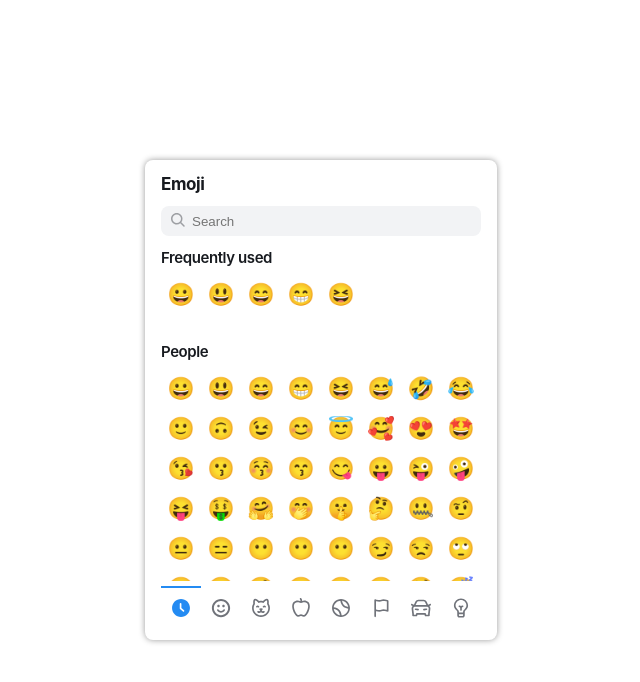
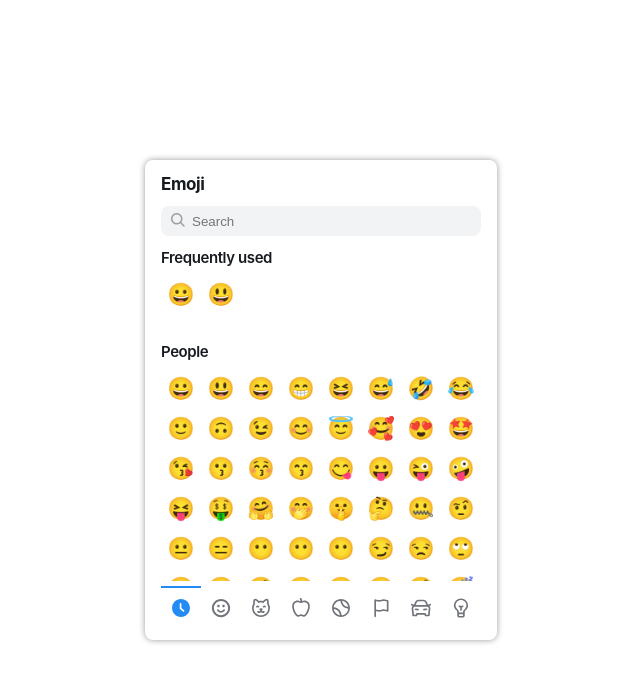
Before and after one commit to ivarden/emoji, a React (Create React App) app: page / in a window 1280 px wide. Shown: the top 682 px of the page, without its empty margins (319-959 px from the left). Built offline with nearby package versions, Linux system fonts and the light colour scheme.

Commit message:
add frequently icon

```diff
--- a/src/emoji/icons/index.tsx
+++ b/src/emoji/icons/index.tsx
@@ -9,22 +9,26 @@ interface IconItem {
 type IconsType = {
   icons: Array<IconItem>;
   title: { id: string; name: string };
+  iconsFrequentlyHandler: Function;
 };
 
 const Icons: React.FC<IconsType> = ({
   icons = [],
   title = { id: "1", name: "Title" },
+  iconsFrequentlyHandler,
 }): JSX.Element => {
   return (
     <div className={s.iconsWrap}>
       <span id={title.id}></span>
-      <span className={s.title}>
-        {title.name}
-      </span>
+      <span className={s.title}>{title.name}</span>
       <div className={s.icons}>
         {icons.length > 0 ? (
           icons.map((item) => (
-            <div className={s.iconWrap} key={item.codes}>
+            <div
+              className={s.iconWrap}
+              key={item.codes}
+              onClick={() => iconsFrequentlyHandler(item)}
+            >
               <span className={s.icon} title={item.name}>
                 {item.char}
               </span>
--- a/src/emoji/iconsFrequently.js
+++ b/src/emoji/iconsFrequently.js
@@ -15,29 +15,5 @@ const frequently = [
     group: "Smileys & Emotion",
     subgroup: "face-smiling",
   },
-  {
-    codes: "1F604",
-    char: "😄",
-    name: "grinning face with smiling eyes",
-    category: "People",
-    group: "Smileys & Emotion",
-    subgroup: "face-smiling",
-  },
-  {
-    codes: "1F601",
-    char: "😁",
-    name: "beaming face with smiling eyes",
-    category: "People",
-    group: "Smileys & Emotion",
-    subgroup: "face-smiling",
-  },
-  {
-    codes: "1F606",
-    char: "😆",
-    name: "grinning squinting face",
-    category: "People",
-    group: "Smileys & Emotion",
-    subgroup: "face-smiling",
-  },
 ];
 export default frequently;
--- a/src/emoji/index.tsx
+++ b/src/emoji/index.tsx
@@ -39,6 +39,10 @@ const Emoji: React.FC = () => {
     );
   };
 
+  const iconsFrequentlyHandler = (icon: Icon) => {
+    setFrequently((prev) => [...prev, icon]);
+  };
+
   return (
     <>
       <div className={s.wrap}>
@@ -49,17 +53,26 @@ const Emoji: React.FC = () => {
             <Icons
               icons={frequently}
               title={{ id: "Frequently", name: "Frequently used" }}
+              iconsFrequentlyHandler={iconsFrequentlyHandler}
             />
           ) : (
             ""
           )}
           {people.length ? (
-            <Icons icons={people} title={{ id: "People", name: "People" }} />
+            <Icons
+              icons={people}
+              title={{ id: "People", name: "People" }}
+              iconsFrequentlyHandler={iconsFrequentlyHandler}
+            />
           ) : (
             ""
           )}
           {animals.length ? (
-            <Icons icons={animals} title={{ id: "Animals", name: "Animals" }} />
+            <Icons
+              icons={animals}
+              title={{ id: "Animals", name: "Animals" }}
+              iconsFrequentlyHandler={iconsFrequentlyHandler}
+            />
           ) : (
             ""
           )}
```
